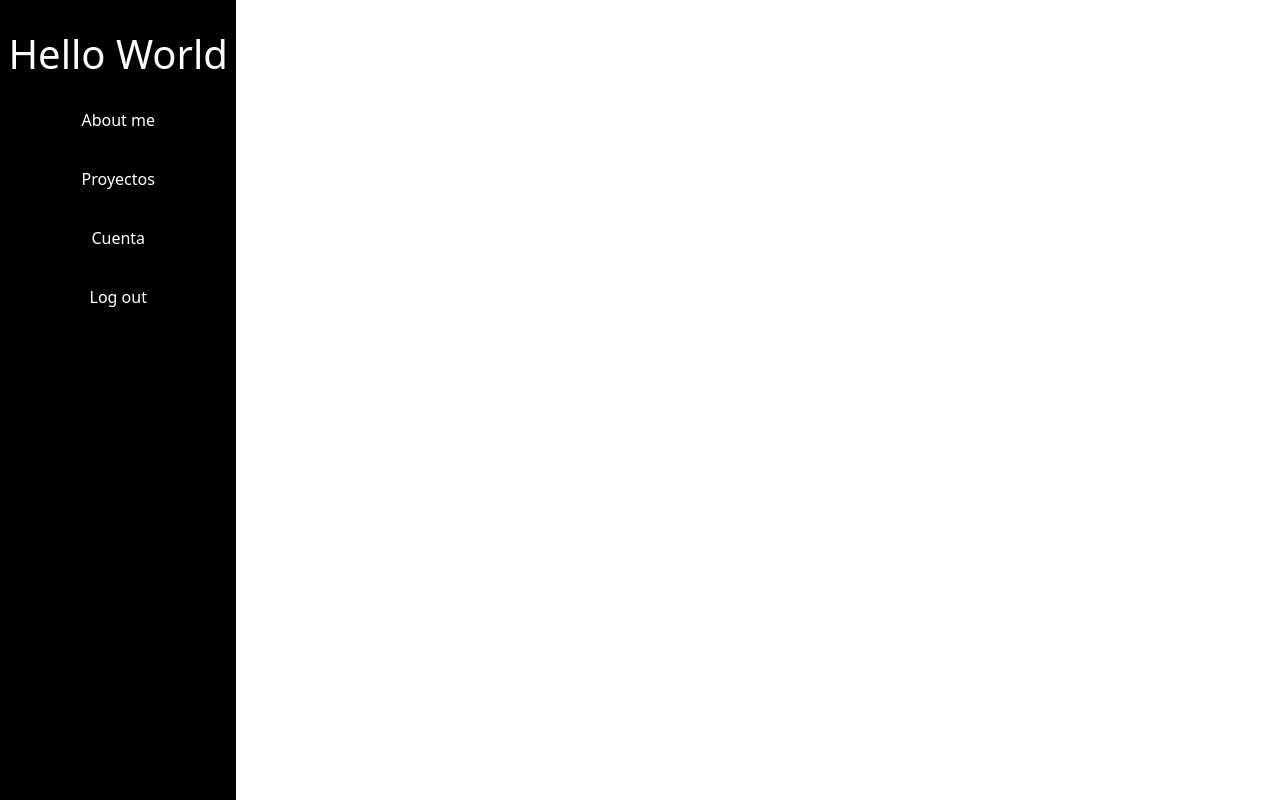
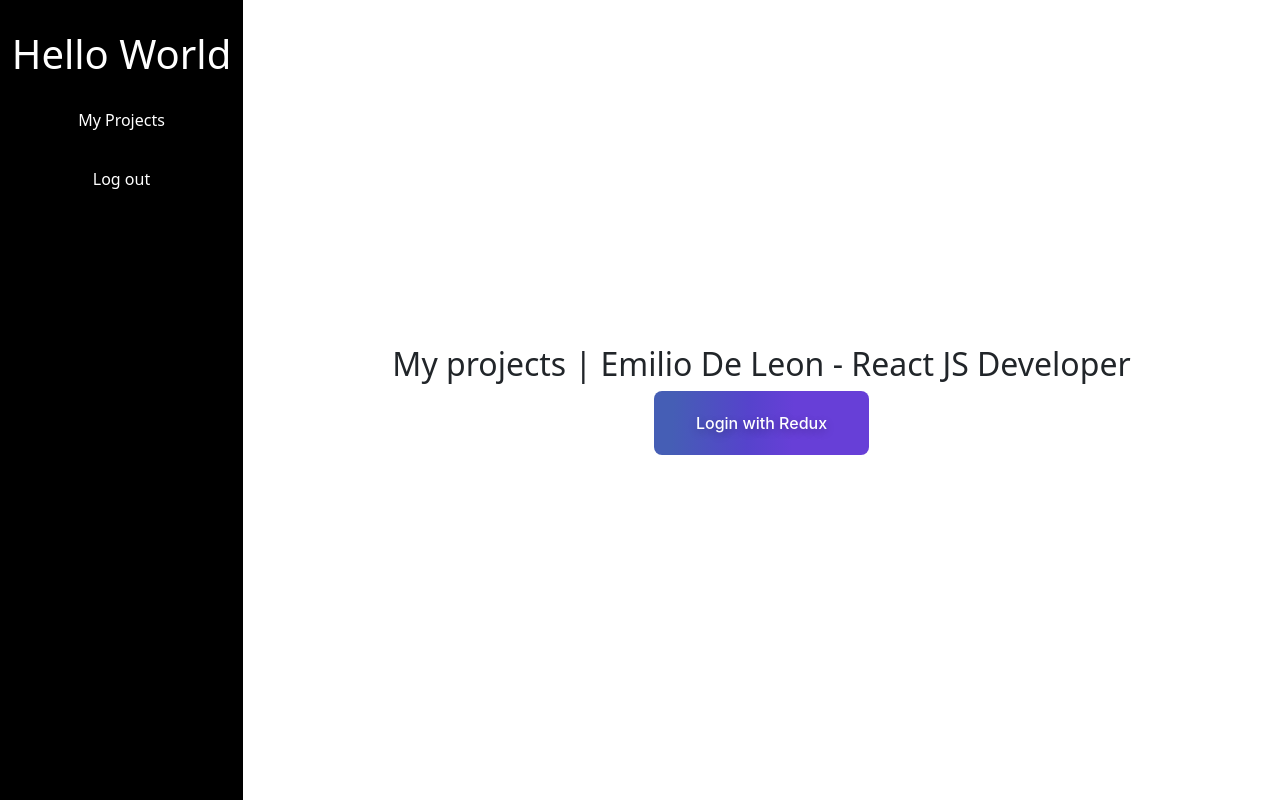
Before and after one commit to emiliodeleonhdez/emonics, a React (Create React App) app: page / in a window 1280 px wide. Built offline with nearby package versions, Linux system fonts and the light colour scheme.

Commit message:
In this commit i fixed some issues with the UI and added a class component as an example, also a new button was added to list all projects and make browsing easier

```diff
--- a/src/App.js
+++ b/src/App.js
@@ -1,9 +1,5 @@
 import "./App.scss";
 import "bootstrap/dist/css/bootstrap.min.css";
-import MainButton from "./Components/Button/mainButton";
-import MainTitle from "./Components/Title/MainTitle";
-import { useDispatch, useSelector } from "react-redux";
-import { decrement, increment } from "./redux/counter";
 import Login from "./Pages/Login/Login";
 import Home from "./Pages/Home/Home"
 import {
@@ -14,25 +10,8 @@ import {
   } from "react-router-dom";
 
 function App() {
-  const { count } = useSelector((state) => state.count)
-  const dispatch = useDispatch()
     return (
         <div className="App">
-            {/* <MainTitle title={`The count is: ${count}`}/>
-            <div className="d-flex justify-content-center mt-3">
-                <MainButton
-                    className="m-1"
-                    variant="success"
-                    buttonText="Increment"
-                    onClick={() => dispatch(increment())}
-                />
-                <MainButton
-                    className="m-1"
-                    variant="secondary"
-                    buttonText="Decrement"
-                    onClick={() => dispatch(decrement())}
-                />
-            </div> */}
             <BrowserRouter>
                 <Routes>
                     <Route path="/" element={<Home/>}/>
--- /dev/null
+++ b/src/Components/Button/HomeButton/HomeButton.jsx
@@ -0,0 +1,21 @@
+import React from "react";
+import { useNavigate } from "react-router-dom";
+import "./HomeButton.scss";
+
+const HomeButton = (props) => {
+    const navigate = useNavigate();
+
+    return (
+        <div>
+            <button
+                className="button-36"
+                role="button"
+                onClick={ ()=> navigate(props.path)}
+            >
+                {props.buttontext}
+            </button>
+        </div>
+    );
+};
+
+export default HomeButton;
--- /dev/null
+++ b/src/Components/Button/HomeButton/HomeButton.scss
@@ -0,0 +1,31 @@
+.button-36 {
+    background-image: linear-gradient(92.88deg, #455EB5 9.16%, #5643CC 43.89%, #673FD7 64.72%);
+    border-radius: 8px;
+    border-style: none;
+    box-sizing: border-box;
+    color: #FFFFFF;
+    cursor: pointer;
+    flex-shrink: 0;
+    font-family: "Inter UI","SF Pro Display",-apple-system,BlinkMacSystemFont,"Segoe UI",Roboto,Oxygen,Ubuntu,Cantarell,"Open Sans","Helvetica Neue",sans-serif;
+    font-size: 16px;
+    font-weight: 500;
+    height: 4rem;
+    padding: 0 1.6rem;
+    text-align: center;
+    text-shadow: rgba(0, 0, 0, 0.25) 0 3px 8px;
+    transition: all .5s;
+    user-select: none;
+    -webkit-user-select: none;
+    touch-action: manipulation;
+  }
+
+  .button-36:hover {
+    box-shadow: rgba(80, 63, 205, 0.5) 0 1px 30px;
+    transition-duration: .1s;
+  }
+
+  @media (min-width: 768px) {
+    .button-36 {
+      padding: 0 2.6rem;
+    }
+  }
--- a/src/Components/Button/side-button/SideButton.jsx
+++ b/src/Components/Button/side-button/SideButton.jsx
@@ -1,13 +1,15 @@
 import React from 'react'
+import { useNavigate } from 'react-router-dom'
 import "./SideButton.scss"
 
 const SideButton = (props) => {
+
+  const navigate = useNavigate()
+
   return (
-    <>
-        <div className='container side-menu-item'>
+        <div className='container side-menu-item' onClick={() => navigate(props.path)}>
             {props.buttontext}
         </div>
-    </>
   )
 }
 
--- a/src/Components/Inputs/Input.jsx
+++ b/src/Components/Inputs/Input.jsx
@@ -2,7 +2,6 @@ import React from "react";
 
 const Input = (props) => {
     return (
-        <div>
             <div className="mb-3">
                 <label
                     className="form-label"
@@ -17,7 +16,6 @@ const Input = (props) => {
                     onChange={(e)=>props.onChangeValue(e.target.value)}
                     />
             </div>
-        </div>
     );
 };
 
--- a/src/Components/Title/MainTitle.jsx
+++ b/src/Components/Title/MainTitle.jsx
@@ -1,11 +1,7 @@
-import React from 'react'
+import React from "react";
 
 const MainTitle = (props) => {
-  return (
-    <div>
-        <h1>{props.title}</h1>
-    </div>
-  )
-}
+    return <h1>{props.title}</h1>;
+};
 
-export default MainTitle
+export default MainTitle;
--- a/src/Pages/Home/Home.jsx
+++ b/src/Pages/Home/Home.jsx
@@ -1,22 +1,38 @@
 import React from "react";
+import HomeButton from "../../Components/Button/HomeButton/HomeButton";
 import SideButton from "../../Components/Button/side-button/SideButton";
 import "./Home.scss";
+import ReactDOM from "react-dom/client";
+
+class Title extends React.Component {
+    constructor(){
+        super()
+        this.state = {subtitle: "Emilio De Leon - React JS Developer"}
+    }
+    render() {
+        return <h2>My projects | {this.state.subtitle}</h2>;
+    }
+}
 
 const Home = (props) => {
+    const root = ReactDOM.createRoot(document.getElementById("root"));
+
     return (
-        <div className="container d-flex home">
+        <div className="home">
             <div className="container side-menu">
                 <h1 className="side-menu-title">Hello World</h1>
                 <div className="container side-menu-list">
-                    <SideButton buttontext="About me" />
-                    <SideButton buttontext="Proyectos" />
-                    <SideButton buttontext="Cuenta" />
+                    <SideButton buttontext="My Projects" path="/" />
                     <SideButton buttontext="Log out" />
                 </div>
             </div>
-            <div className="container main-content">
-              {props.children}
-              </div>
+            <div className="container main-content ">
+                {props.title || <Title/>}
+
+                {props.children || (
+                    <HomeButton buttontext="Login with Redux" path="/login" />
+                )}
+            </div>
         </div>
     );
 };
--- a/src/Pages/Home/Home.scss
+++ b/src/Pages/Home/Home.scss
@@ -1,23 +1,31 @@
 .home{
+    margin: 0%;
+    padding: 0;
+    width: 100%;
+    height: 100vh;
+    display: flex;
+    .login-container{
+        width: 450px;
+        height: auto;
+    }
+}
 
-    margin: 0;
-    padding: 0;
 .side-menu{
     margin: 0;
     padding: 0;
     width: 300px;
     height: 100vh;
-        background-color: black;
+    background-color: rgb(0, 0, 0);
     .side-menu-title{
         padding-top: 30px;
         color: white;
     }
 }
-    .main-content{
+
+.main-content {
+    padding: 0;
     display: flex;
     flex-direction: column;
     align-content: center;
     justify-content: center;
-
 }
-}
--- a/src/Pages/Login/Login.jsx
+++ b/src/Pages/Login/Login.jsx
@@ -10,7 +10,7 @@ const Login = () => {
     const dispatch = useDispatch();
     const [identifier, setIdentifier] = useState("");
     const [password, setPassword] = useState("");
-    const [userstatus, setUserstatus] = useState("")
+    const [userstatus, setUserstatus] = useState("");
 
     const handleChangeIdentifier = (value) => {
         setIdentifier(value);
@@ -21,7 +21,6 @@ const Login = () => {
     };
 
     const handelLogin = () => {
-
         fetch("http://localhost:1337/api/auth/local", {
             method: "POST",
             body: JSON.stringify({ identifier, password }),
@@ -36,9 +35,9 @@ const Login = () => {
                 if (response.jwt) {
                     console.log(`User ${response.user.username} is authorized`);
                     dispatch(userlogin());
-                    setUserstatus("Credentials OK")
-                }else{
-                    setUserstatus("Bad Credentials")
+                    setUserstatus("Credentials OK");
+                } else {
+                    setUserstatus("Bad Credentials");
                 }
             });
     };
@@ -46,9 +45,9 @@ const Login = () => {
     const loginStatus = useSelector((state) => state.login.value);
 
     return (
-        <div>
-            <Home>
-                <MainTitle title={`User is: ${loginStatus} `} />
+        <Home title="Working login with Redux and StrapiJS as Backend">
+            <MainTitle title={`User is: ${loginStatus} `} />
+            <div className="container login-container">
                 <form>
                     <Input
                         lableText="Email"
@@ -56,7 +55,7 @@ const Login = () => {
                         inputType="text"
                         value={identifier}
                         onChangeValue={handleChangeIdentifier}
-                        />
+                    />
                     <Input
                         lableText="Password"
                         inputPlaceholder="******"
@@ -72,8 +71,8 @@ const Login = () => {
                     />
                     {userstatus}
                 </form>
-            </Home>
-        </div>
+            </div>
+        </Home>
     );
 };
 
```
Lines whose indentation alone changed are shown as unchanged.
